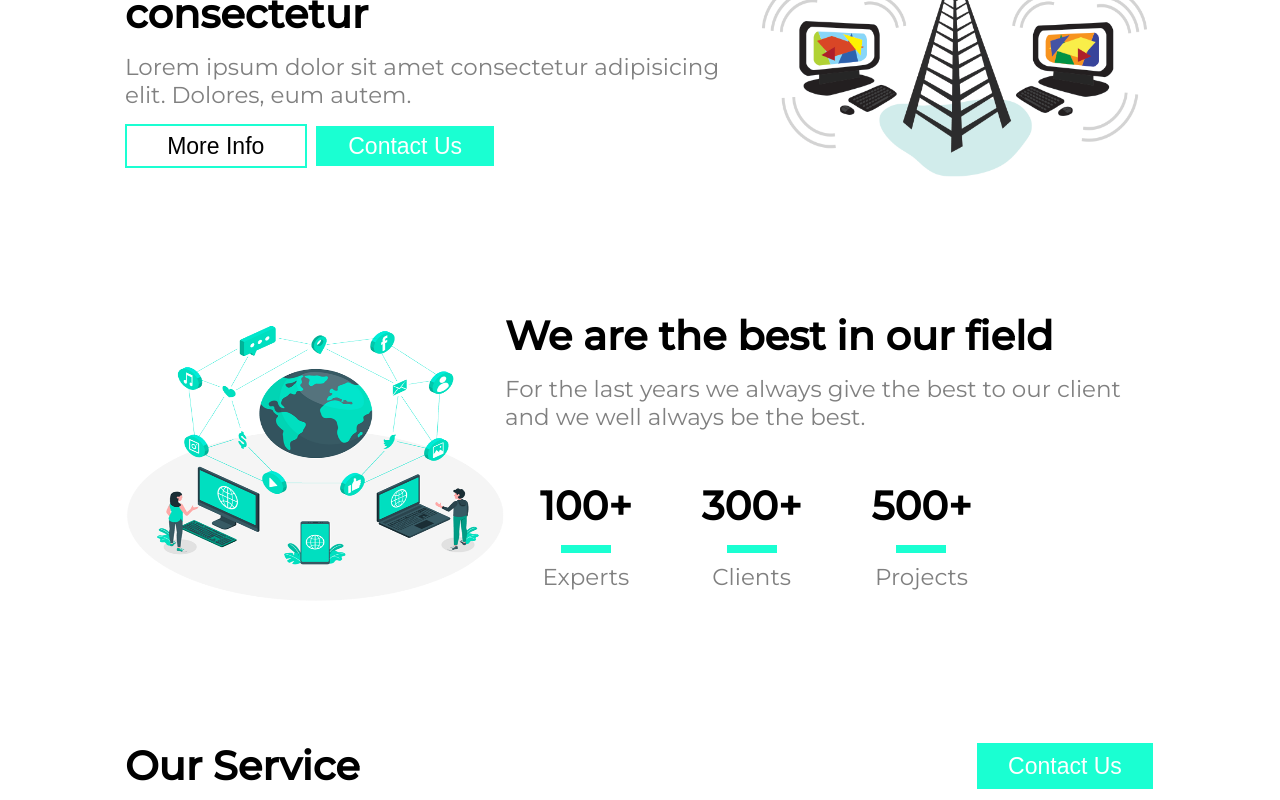
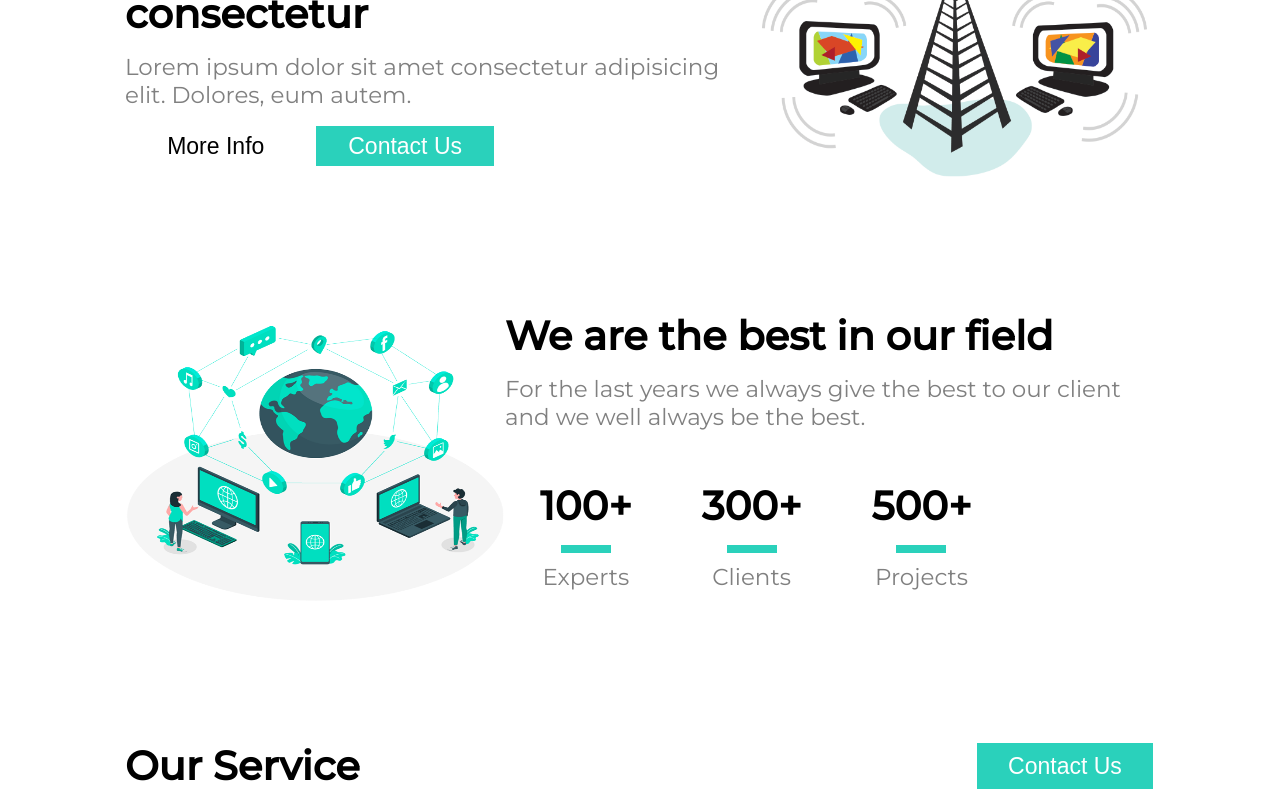
Before and after one commit to nabiilahdadari/Tugas5, a plain HTML site: page index.html in a window 1280 px wide. Shown: the part 240-1040 px from the top of the page. Drawn offline with Linux system fonts and the light colour scheme.

Commit message:
Update style.css

```diff
--- a/style.css
+++ b/style.css
@@ -85,7 +85,7 @@ nav ul li a {
 }
 
 .row-5 {
-  background-color: #1AFFD2;
+  background-color: #2ad1bb;
   display: flex;
   flex-direction: row;
   justify-content: space-between;
@@ -124,9 +124,7 @@ div p {
   size: 100px;
 }
 
-.service1,
-.service2,
-.service3 {
+.service1, .service2, .service3 {
   width: 265px;
 }
 
@@ -150,22 +148,23 @@ button:active {
 .btn-1 {
   text-align: center;
   color: black;
-  border: 2px solid #1AFFD2;
+  border: 2px solid ##2ad1bb;
   background-color: white;
 }
 
 .btn-2 {
   text-align: center;
   color: white;
-  background-color: #1AFFD2;
+  background-color: #2ad1bb;
   border: 2px solid white;
 }
+
 .btn-3 {
   width: 180px;
   height: 50px;
   text-align: center;
   color: white;
-  background-color: #1AFFD2;
+  background-color: #2ad1bb;
   border: 2px solid white;
   float: left;
   position: relative;
@@ -175,7 +174,7 @@ button:active {
 .btn-submit {
   text-align: center;
   color: white;
-  background-color: #1AFFD2;
+  background-color: #2ad1bb;
   border: 2px solid white;
   position: relative;
   font-size: medium;
@@ -212,9 +211,9 @@ button:active {
 .table1, .table2, .table3 {
   border: none;
   position: relative;
-  background-color: #1AFFD2;
-  color: #1AFFD2;
-  border: 2px solid #1AFFD2;
+  background-color: #2ad1bb;
+  color: #2ad1bb;
+  border: 2px solid #2ad1bb;
   width: 50px;
   margin-bottom: 10px;
   margin-left: auto;
@@ -268,7 +267,7 @@ button:active {
 }
 
 .form-container {
-  border: 4px solid #1AFFD2;
+  border: 4px solid #2ad1bb;
   width: 500px;
   text-align: left;
 }
```
